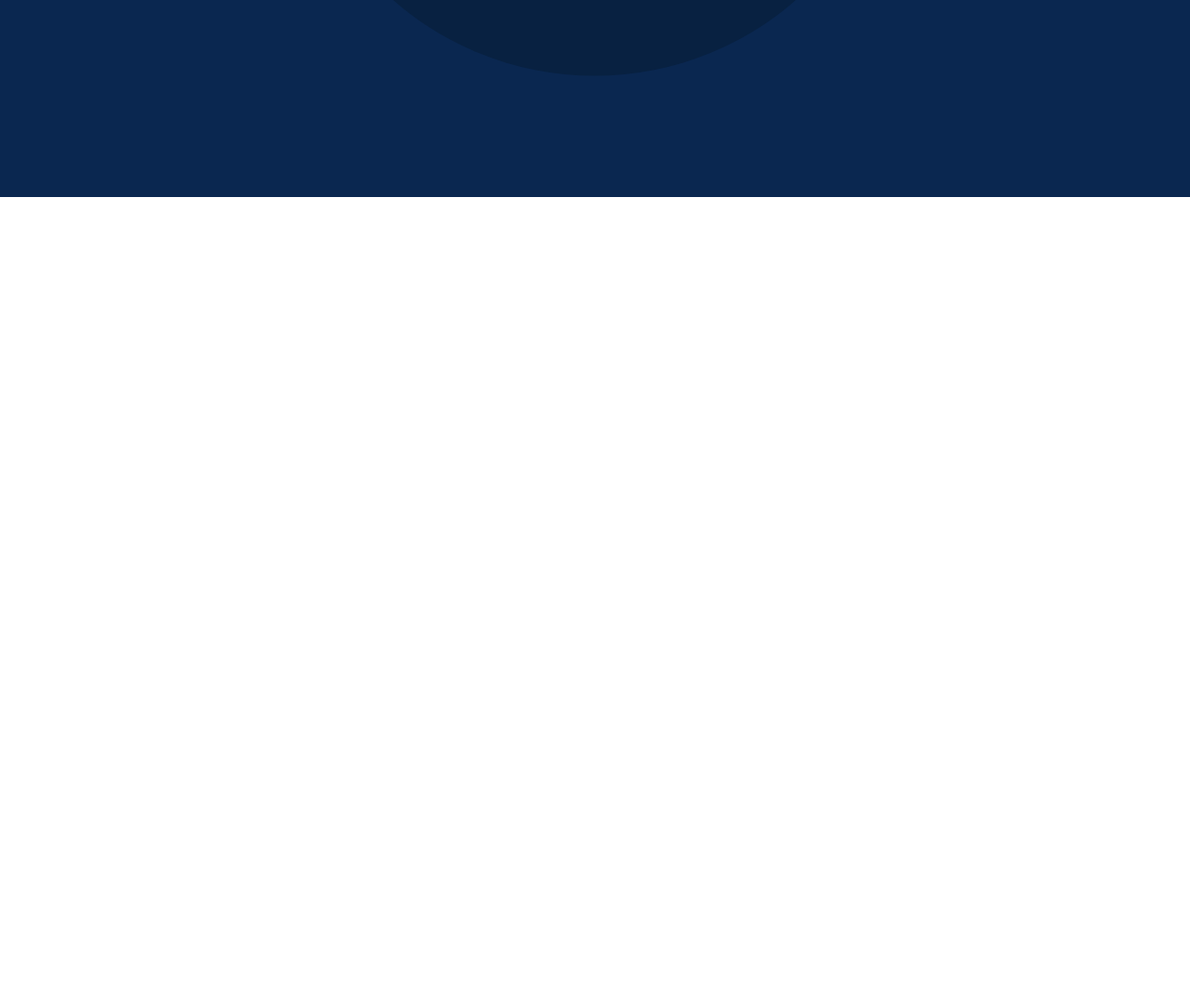
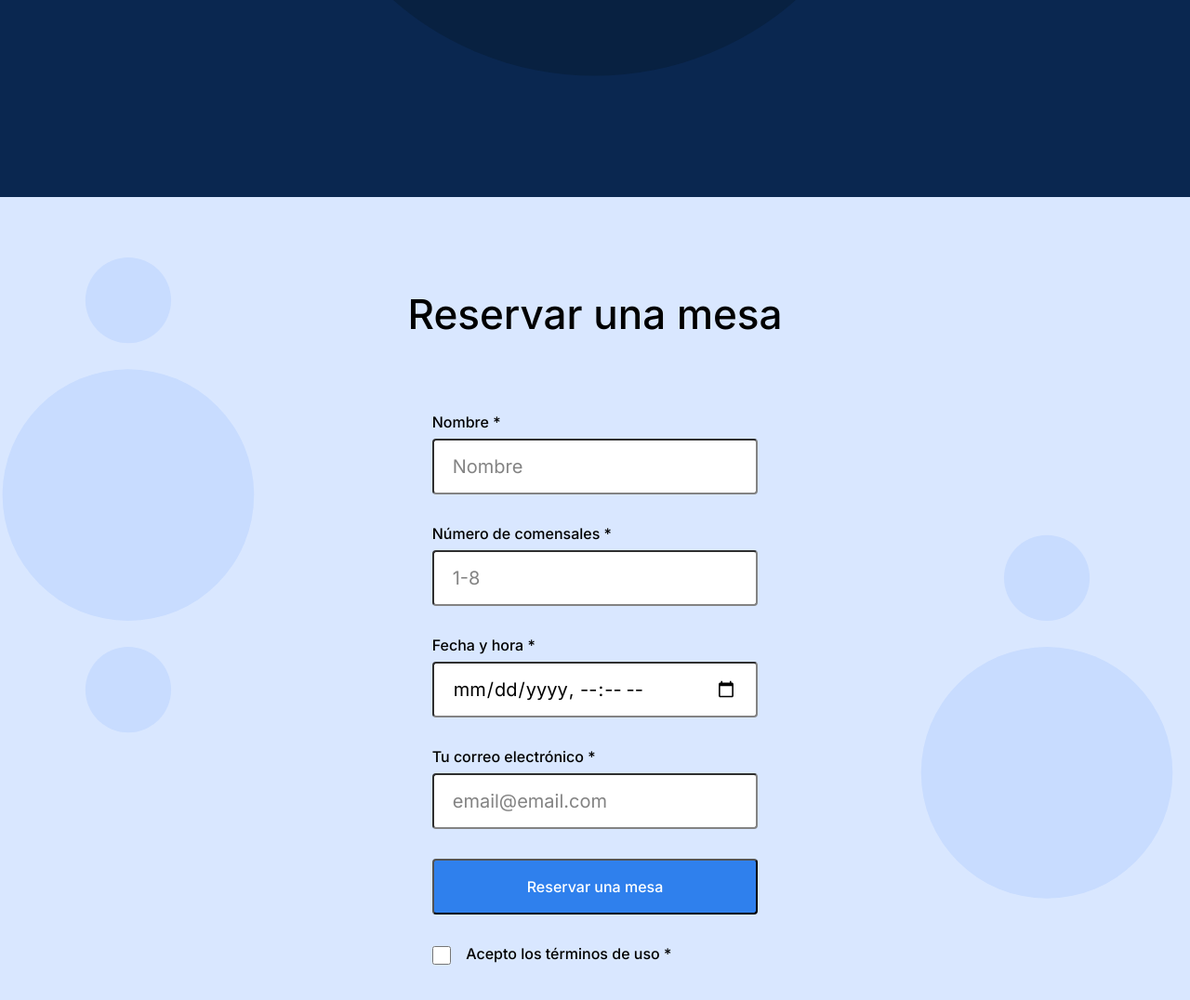
Before and after one commit to axelcisneros/web_project_coffeeshop, a plain HTML site: page index.html in a window 1280 px wide. Shown: the part 1505-2581 px from the top of the page at 93% size. Before the commit the page ends 1717 px from the top, so only its background shows below. Drawn offline with Linux system fonts and the light colour scheme.

Commit message:
Se agrega sección de reservas

```diff
--- a/index.html
+++ b/index.html
@@ -116,7 +116,73 @@
             </div>
           </div>
         </section>
-        <section class="reservation" id="reservation"></section>
+        <section class="reservation" id="reservation">
+          <h2 class="reservation__title">Reservar una mesa</h2>
+          <form action="" class="form reservation__form">
+            <fieldset class="form__fieldset">
+              <label class="form__lable" for="name">Nombre *</label>
+              <input
+                class="form__input"
+                type="text"
+                id="name"
+                name="name"
+                placeholder="Nombre"
+                required
+              />
+              <label class="form__lable" for="diners-numbers"
+                >Número de comensales *</label
+              >
+              <input
+                class="form__input"
+                type="number"
+                id="diners-numbers"
+                name="diners-numbers"
+                min="1"
+                max="8"
+                placeholder="1-8"
+                required
+              />
+              <label class="form__lable" for="dtate">Fecha y hora *</label>
+              <input
+                class="form__input"
+                type="datetime-local"
+                id="dtate"
+                name="dtate"
+                required
+              />
+              <label class="form__lable" for="email"
+                >Tu correo electrónico *</label
+              >
+              <input
+                class="form__input"
+                type="email"
+                id="email"
+                name="email"
+                placeholder="email@email.com"
+                required
+              />
+            </fieldset>
+            <fieldset class="form__fieldset">
+              <button class="form__button" type="submit">
+                Reservar una mesa
+              </button>
+            </fieldset>
+            <fieldset class="form__fieldset">
+              <input
+                class="form__checkbox"
+                type="checkbox"
+                id="checkbox"
+                name="checkbox"
+                required
+              />
+              <label
+                class="form__lable form__lable_direction_right"
+                for="checkbox"
+                >Acepto los términos de uso *</label
+              >
+            </fieldset>
+          </form>
+        </section>
       </main>
       <footer class="footer" id="footer"></footer>
     </div>
--- a/pages/index.css
+++ b/pages/index.css
@@ -196,3 +196,91 @@
   margin-top: 24px;
   align-items: center;
 }
+
+.reservation {
+  height: 100%;
+  display: flex;
+  flex-direction: column;
+  background-image: url(/images/background_reservation.svg);
+  background-color: #d9e7ff;
+  background-position: center;
+  background-repeat: no-repeat;
+  background-size: cover;
+}
+
+.reservation__title {
+  margin: 100px auto 80px;
+  font-weight: 500;
+  font-size: 44px;
+  line-height: 52px;
+}
+
+.reservation__form {
+  margin: auto auto 120px;
+}
+
+.form {
+  max-width: 385px;
+}
+
+.form__fieldset {
+  border: 0;
+  padding: 0;
+  margin: 0;
+}
+
+.form__lable {
+  display: block;
+  margin-bottom: 8px;
+  font-weight: 500;
+  font-size: 16px;
+  line-height: 20px;
+}
+
+.form__input {
+  border-radius: 4px;
+  margin: 0 0 32px;
+  box-sizing: border-box;
+  padding: 15px 20px;
+  width: 100%;
+  height: 60px;
+  font-size: 20px;
+  line-height: 30px;
+  font-family: inherit;
+  border-color: #838383;
+}
+
+.form__input::placeholder {
+  color: #838383;
+}
+
+.form__button {
+  max-width: 385px;
+  padding: 0 100px;
+  border-radius: 4px;
+  margin-bottom: 32px;
+  height: 60px;
+  font-weight: 500;
+  font-size: 16px;
+  line-height: 30px;
+  box-sizing: border-box;
+  background-color: #2f80ed;
+  color: #fff;
+}
+
+.form__button:hover {
+  opacity: 0.7;
+}
+
+.form__lable_direction_right {
+  display: inline;
+}
+
+.form__checkbox {
+  border-radius: 2px;
+  width: 20px;
+  height: 20px;
+  margin-right: 12px;
+  display: inline-block;
+  vertical-align: middle;
+}
```
Also changed, not shown: images/check.svg (deleted).
